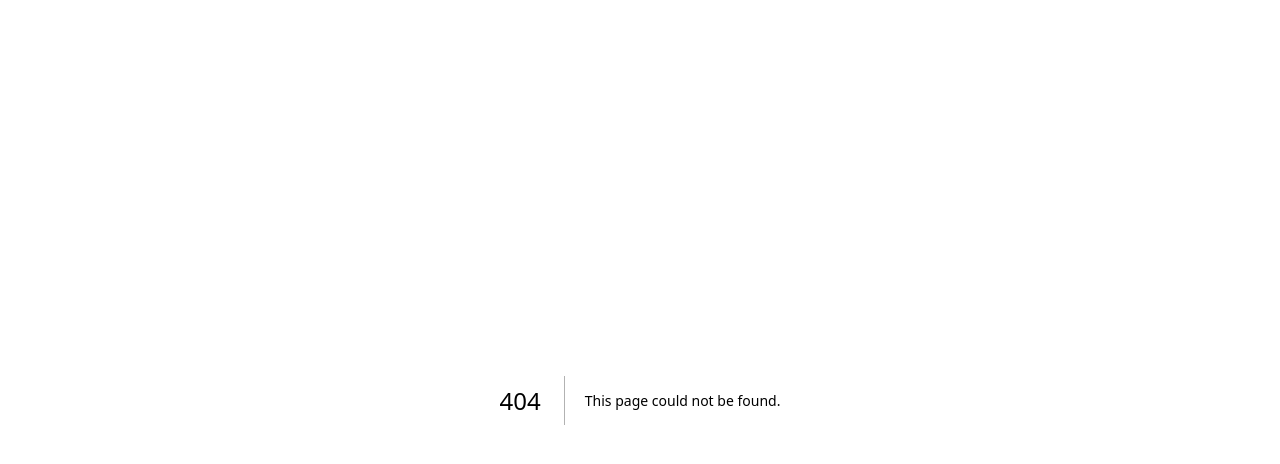
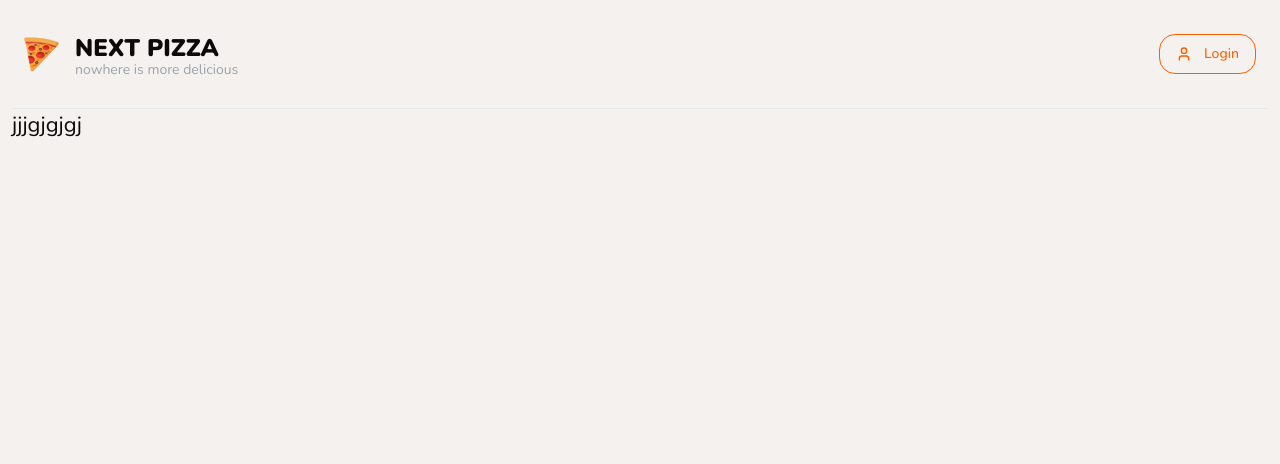
Before and after one commit to zachary-o/next-pizza, a Next.js app: page /checkout in a window 1280 px wide. Before the commit this address had no page. Shown: the top 464 px of the page. Built offline with nearby package versions, Linux system fonts and the light colour scheme.

Commit message:
checkout page

```diff
--- /dev/null
+++ b/src/app/(checkout)/checkout/page.tsx
@@ -0,0 +1,13 @@
+import { Title } from "@/components/shared";
+
+interface Props {
+  className?: string;
+}
+
+const Checkout: React.FC<Props> = ({ className }) => {
+  return <div>
+    <Title text="jjjgjgjgj"/>
+  </div>;
+};
+
+export default Checkout;
--- /dev/null
+++ b/src/app/(checkout)/layout.tsx
@@ -0,0 +1,22 @@
+import { Container, Header } from "@/components/shared";
+import type { Metadata } from "next";
+
+export const metadata: Metadata = {
+  title: "Next Pizza | Cart",
+  description: "Created by Zach Osetskyi",
+};
+
+export default function CheckoutLayout({
+  children,
+}: Readonly<{
+  children: React.ReactNode;
+}>) {
+  return (
+    <main className="min-h-screen bg-[#f4f1ee]">
+      <Container>
+        <Header className="border-gray-200" hasSearch={false} hasCart={false} />
+        {children}
+      </Container>
+    </main>
+  );
+}
--- a/src/components/shared/header.tsx
+++ b/src/components/shared/header.tsx
@@ -9,12 +9,18 @@ import { Container } from "./container";
 import { SearchInput } from "./search-input";
 
 interface Props {
+  hasSearch?: boolean;
+  hasCart?: boolean;
   className?: string;
 }
 
-export const Header: React.FC<Props> = ({ className }) => {
+export const Header: React.FC<Props> = ({
+  hasSearch = true,
+  hasCart = true,
+  className,
+}) => {
   return (
-    <header className={cn("border border-b", className)}>
+    <header className={cn("border-b", className)}>
       <Container className="flex items-center justify-between py-8">
         {/* LEFT SIDE */}
         <Link href="/">
@@ -29,9 +35,11 @@ export const Header: React.FC<Props> = ({ className }) => {
           </div>
         </Link>
 
+        {hasSearch && (
           <div className="mx-10 flex-1">
             <SearchInput />
           </div>
+        )}
 
         {/* RIGHT SIDE */}
         <div className="flex items-center gap-1">
@@ -40,9 +48,11 @@ export const Header: React.FC<Props> = ({ className }) => {
             Login
           </Button>
 
+          {hasCart && (
             <div>
               <CartButton />
             </div>
+          )}
         </div>
       </Container>
     </header>
```
Lines whose indentation alone changed are shown as unchanged.
